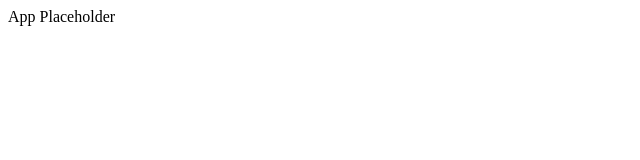
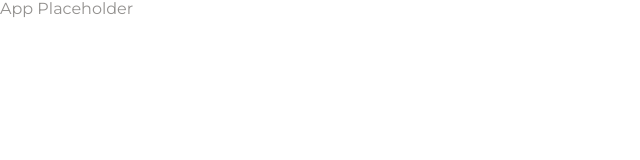
Before and after one commit to profydev/reddit-timer-Mainao, a React (Create React App) app: page / in a window 1280 px wide. Shown: the top 160 px of the page, without its empty margins (0-640 px from the left). Built offline with nearby package versions, Linux system fonts and the light colour scheme.

Commit message:
installed fonts, resetted CSS, added global styles

```diff
--- a/package.json
+++ b/package.json
@@ -6,8 +6,10 @@
     "@testing-library/jest-dom": "^5.11.0",
     "@testing-library/react": "^11.2.2",
     "@testing-library/user-event": "^12.0.11",
+    "normalize.css": "^8.0.1",
     "react": "^17.0.1",
     "react-dom": "^17.0.1",
+    "react-router-dom": "^5.2.1",
     "react-scripts": "^4.0.1"
   },
   "scripts": {
--- /dev/null
+++ b/src/index.css
@@ -0,0 +1,13 @@
+@import url('https://fonts.googleapis.com/css2?family=Bitter&display=swap');
+@import url('https://fonts.googleapis.com/css2?family=Montserrat&display=swap');
+
+body {
+    font-family: 'Montserrat', sans-serif;
+    font-size: 16px;
+    color: #93918F;
+}
+
+h1,h2,h3,h4,h5,h6 {
+    font-family: 'Bitter', serif;
+    color: #000000;
+}
--- a/src/index.js
+++ b/src/index.js
@@ -1,6 +1,8 @@
 import React from 'react';
 import ReactDOM from 'react-dom';
 import App from './App';
+import 'normalize.css';
+import './index.css';
 
 // eslint-disable-next-line react/jsx-filename-extension
 ReactDOM.render(<App />, document.getElementById('root'));
```
Also changed, not shown: 1 other file (tests, documents, lock files or other folders).
